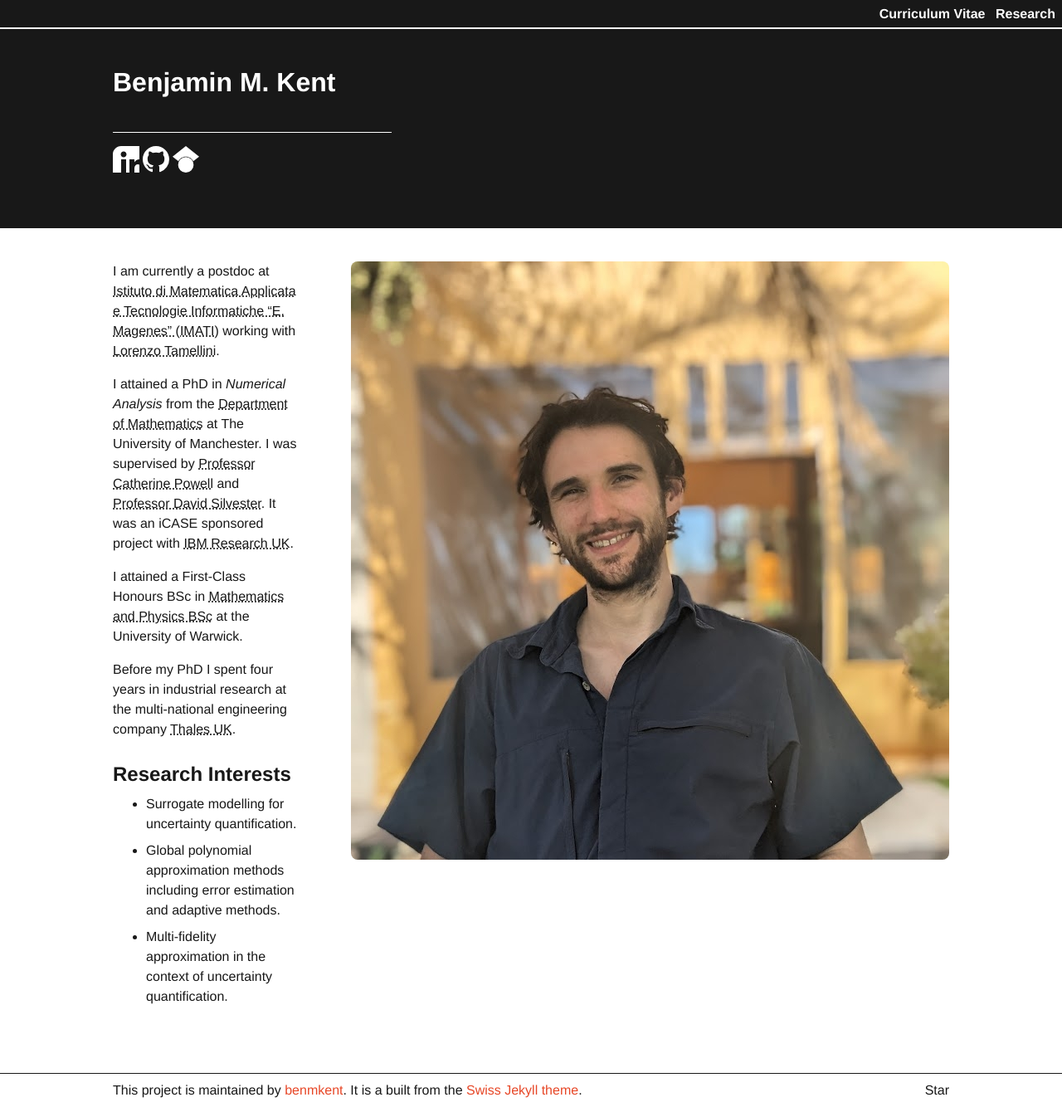
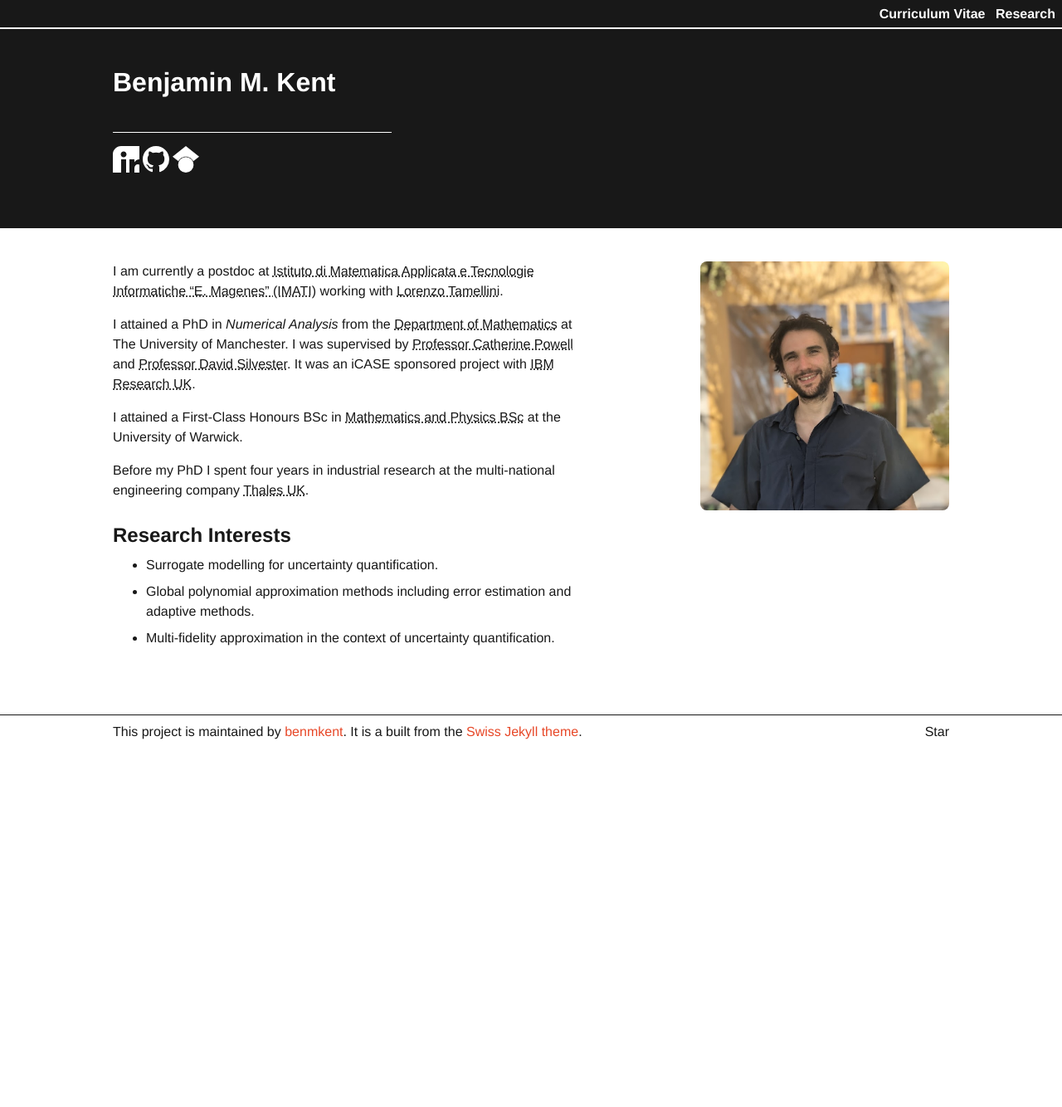
Before and after one commit to benmkent/benmkent.github.io, a Jekyll site: the page built from index.md, in a window 1280 px wide. Shown: the whole page at 83% size. Built offline with Jekyll 4.4.1, drawn with Linux system fonts in a browser that asks for light colours; after the commit the page ends 902 px from its top, so only the background shows below that.

Commit message:
Update _components.scss

```diff
--- a/_sass/_components.scss
+++ b/_sass/_components.scss
@@ -154,7 +154,16 @@ code {
 }
 
 .content-with-image .image-right img {
-  max-width: 300; /* Ensure the image is responsive */
+  max-width: 300px; /* Ensure the image is responsive */
   height: auto;
   border-radius: 8px; /* Optional: Add rounded corners */
 }
+
+@media (max-width: 300px) {
+    .content-with-image {
+      flex-direction: column-reverse;
+    }
+    .content-with-image .prose {
+      margin-right: 0;
+    }
+}
```
